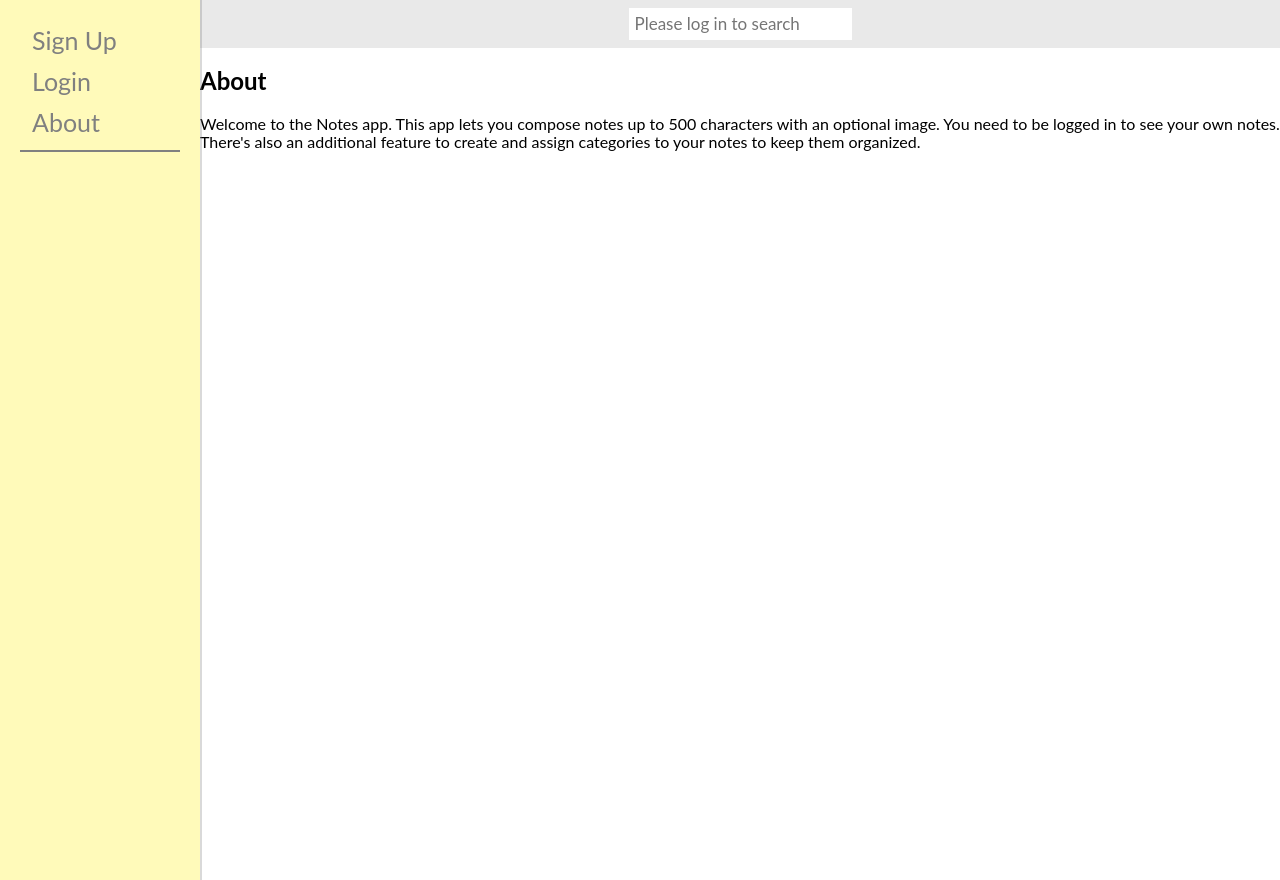
After one commit to albinassorys/Paskutinis_atsiskaitymas, a Django app: page /about/ in a window 1280 px wide. The commit adds this page. Run offline with Django 4.2, Linux system fonts and the light colour scheme; parts of the project's set-up code (start-up, migrations or seed data) failed here and were passed over.

```diff
--- a/application/urls.py
+++ b/application/urls.py
@@ -1,11 +1,10 @@
 from django.urls import path
-from .views import main
-
-    # , create_note, create_category, sign_up
+from .views import main, sign_up, about
 
 urlpatterns = [
     path('', main, name='main'),
+    path('about/', about, name='about'),
     # path('create_note/', create_note, name='create_note'),
-    # path('create_category/', create_note, name='create_note'),
-    # path('registration/sign_up', sign_up, name='sign_up'),
+    # path('create_category/', create_category, name='create_category'),
+    path('registration/sign_up', sign_up, name='sign_up'),
     ]
--- a/application/views.py
+++ b/application/views.py
@@ -1,15 +1,40 @@
-from django.shortcuts import render
+from django.shortcuts import render, redirect, reverse, HttpResponse
 from .models import Notes, Category
-from django.contrib.auth.models import User
+from django.contrib.auth import login
+from django.contrib.auth.decorators import login_required
+from .forms import SignUpForm
+from django.contrib import messages
 
 
+@login_required()
 def main(request):
 
-    cards = Notes.objects.filter(user=request.user).first()
-    categories = Category.objects.filter(user=request.user).first()
+    cards = Notes.objects.filter(user=request.user).all()
+    categories = Category.objects.filter(user=request.user).all()
     context = {
         'cards': cards,
         'categories': categories
     }
 
     return render(request, 'cards.html', context=context)
+
+
+def about(request):
+
+    return render(request, 'about.html')
+
+
+def sign_up(request):
+    if request.method == 'POST':
+        form = SignUpForm(request.POST)
+        if form.is_valid():
+            user = form.save()
+            login(request, user)
+            messages.success(request, ('Registration successful'))
+            return redirect(reverse('main'))
+        else:
+            messages.warning(request, ('Behave!'))
+    else:
+        form = SignUpForm()
+    messages.info(request, ('Enter required information'))
+    return render(request, 'registration/sign_up.html', context={'form': form})
--- a/static/css/style.css
+++ b/static/css/style.css
@@ -28,6 +28,10 @@ body {
   }
 
   .main {
+    margin-left: 200px;
+  }
+
+  .form {
     margin-left: 200px;
   }
 
--- /dev/null
+++ b/templates/about.html
@@ -0,0 +1,10 @@
+{% extends "base.html" %}
+
+{% block content %}
+
+<h2>About</h2>
+
+<p>Welcome to the Notes app. This app lets you compose notes up to 500 characters with an optional image. You need to be logged in to see your own notes. There's also an additional feature to create and assign categories to your notes to keep them organized.</p>
+
+
+{% endblock %}
--- a/templates/base.html
+++ b/templates/base.html
@@ -14,13 +14,13 @@
 
     <div class="sidenav">
         {% if user.is_authenticated %}
-        <a href="#">Logout</a>
+        <a href="{% url 'logout' %}">Logout</a>
         <hr>
         <a href="#">Add Note</a>
         <a href="#">Add Category</a>
         {% else %}
-        <a href="#">Sign Up</a>
-        <a href="#">Login</a>
+        <a href="{% url 'sign_up' %}">Sign Up</a>
+        <a href="{% url 'login' %}">Login</a>
         {% endif %}
         <a href="#">About</a>
         <hr>
--- a/templates/registration/login.html
+++ b/templates/registration/login.html
@@ -1,6 +1,8 @@
 {% extends "base.html" %}
 
 {% block content %}
+
+<div class="form">
 
   {% if form.errors %}
     <p>Prisijungimo klaida, bandykite dar kartą!</p>
@@ -29,4 +31,6 @@
     <input type="hidden" name="next" value="{{ next }}" />
   </form>
   </div>
+
+</div>
 {% endblock %}
```
Also changed, not shown: application/models.py (+3 -4 lines), application/migrations/0002_remove_notes_user_alter_category_name_and_more.py (added), application/migrations/0003_notes_user.py (added), application/migrations/0004_category_user.py (added), application/migrations/0005_alter_category_user_alter_notes_user.py (added), db.sqlite3.
